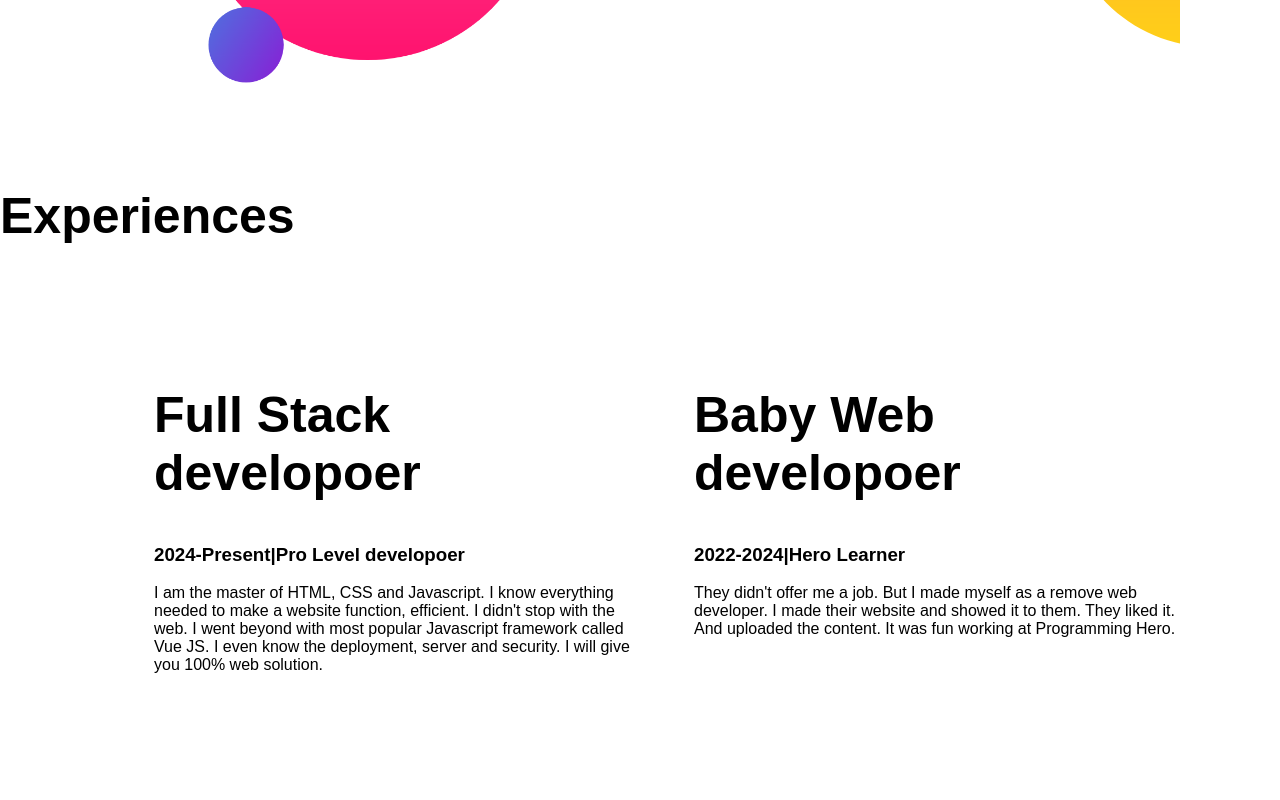
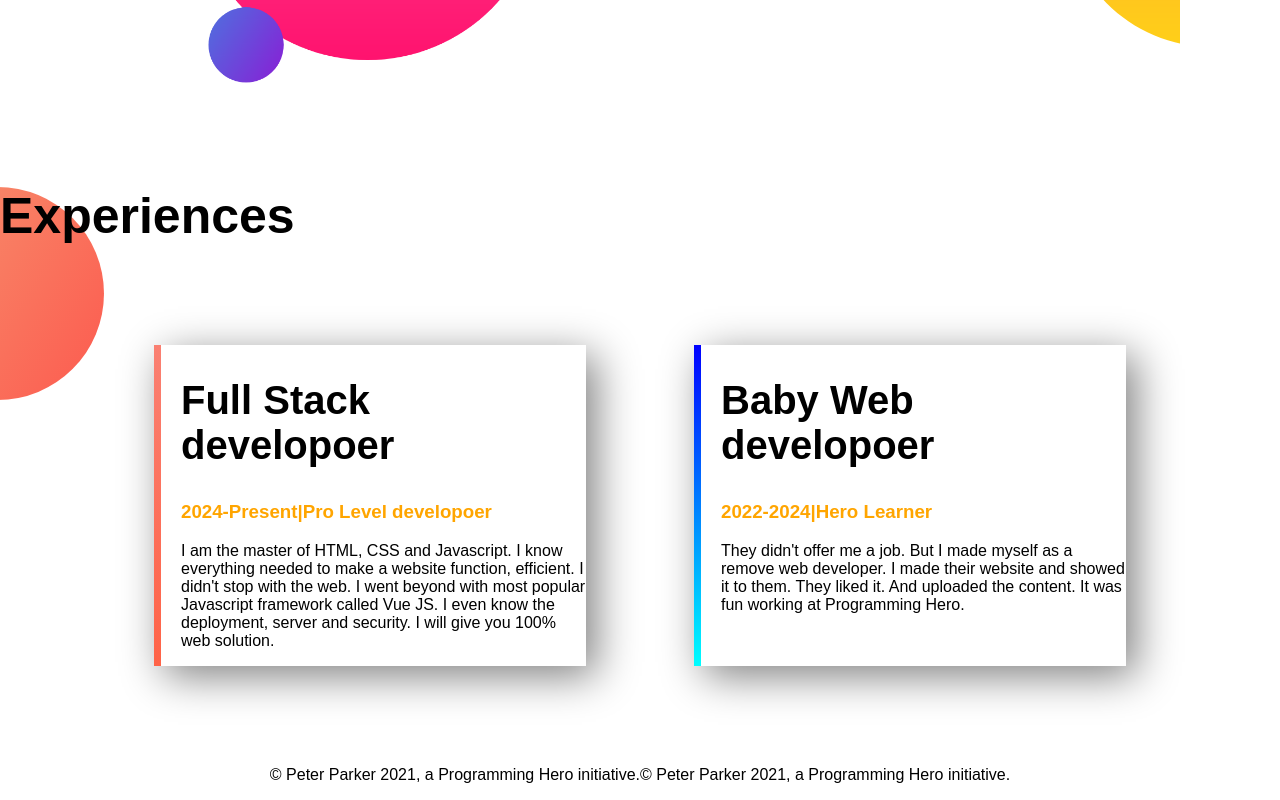
Before and after one commit to Engr-Jishan/Developer-Portfolio, a plain HTML site: page index.html in a window 1280 px wide. Shown: the part 988-1788 px from the top of the page. Drawn offline with Linux system fonts and the light colour scheme; a web font is replaced by a local one.

Commit message:
last added

```diff
--- a/index.html
+++ b/index.html
@@ -47,17 +47,17 @@
     <section class="experiences">
         <h1>Experiences</h1>
         <div class="flexible-container">
-            <div class="half-width">
-                <h1>Full Stack developoer</h1>
-                <h3>2024-Present|Pro Level developoer</h3>
+            <div id="full-web" class="experiences-item">
+                <h2>Full Stack developoer</h2>
+                <h3 class="orange-color">2024-Present|Pro Level developoer</h3>
                 <p>I am the master of HTML, CSS and Javascript. I know everything needed to make a website function,
                     efficient. I didn't stop with the web. I went beyond with most popular Javascript framework called
                     Vue
                     JS. I even know the deployment, server and security. I will give you 100% web solution.</p>
             </div>
-            <div class="half-width">
-                <h1>Baby Web developoer</h1>
-                <h3>2022-2024|Hero Learner</h3>
+            <div id="wev-student" class="experiences-item">
+                <h2>Baby Web developoer</h2>
+                <h3 class="orange-color">2022-2024|Hero Learner</h3>
                 <p>They didn't offer me a job. But I made myself as a remove web developer. I made their website and
                     showed
                     it to them. They liked it. And uploaded the content. It was fun working at Programming Hero.</p>
@@ -65,6 +65,9 @@
         </div>
 
     </section>
+    <footer>
+        <p>© Peter Parker 2021, a Programming Hero initiative.© Peter Parker 2021, a Programming Hero initiative.</p>
+    </footer>
 </body>
 
 </html>
--- a/style.css
+++ b/style.css
@@ -4,6 +4,9 @@ body{
 }
 h1{
     font-size: 50px;
+}
+h2{
+    font-size: 40px;
 }
 
 .orange-color{
@@ -31,6 +34,7 @@ h1{
 .top-banner{
     background-image: url(images/top-banner.png);
     background-repeat: no-repeat;
+    background-position: left;
 }
 
 .dream-big{
@@ -38,3 +42,28 @@ h1{
     background-repeat: no-repeat;
     background-position: right;
 }
+.experiences{
+    background-image: url(images/exp-bg.png);
+    background-repeat: no-repeat;
+}
+.experiences-item{
+    width: 40%;
+    margin-left: 5%;
+    margin-right: 5%;
+    padding-left: 20px;
+    box-shadow: 10px 10px 40px gray;
+}
+#full-web{
+    border-left: 7px solid;
+    border-image: linear-gradient(salmon, tomato);
+    border-image-slice:1;
+}
+
+#wev-student{
+    border-left: 7px solid;
+    border-image: linear-gradient(blue, cyan);
+    border-image-slice:1;
+}
+footer p{
+    text-align: center;
+}
```
Also changed, not shown: 4 other files.
